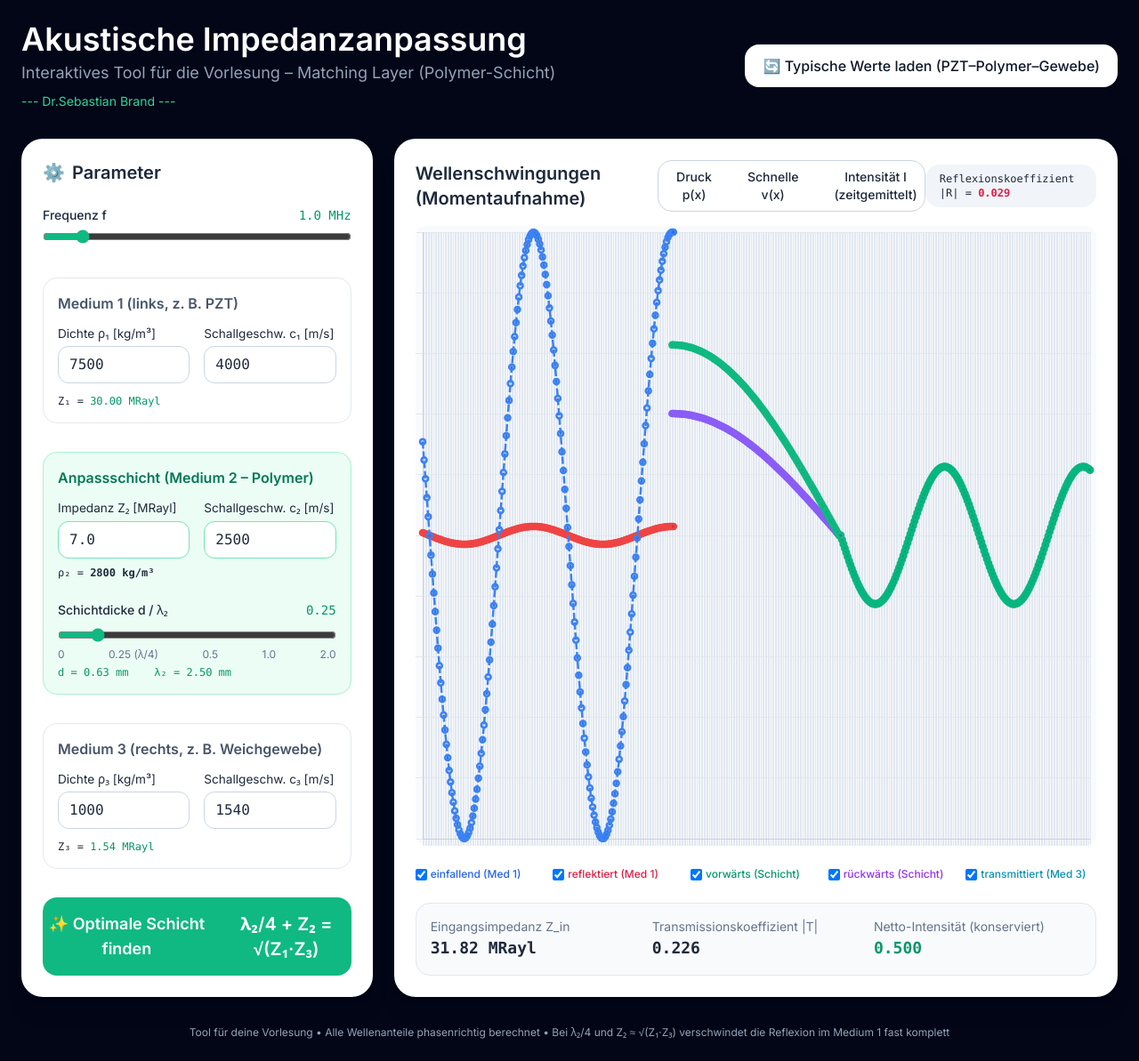
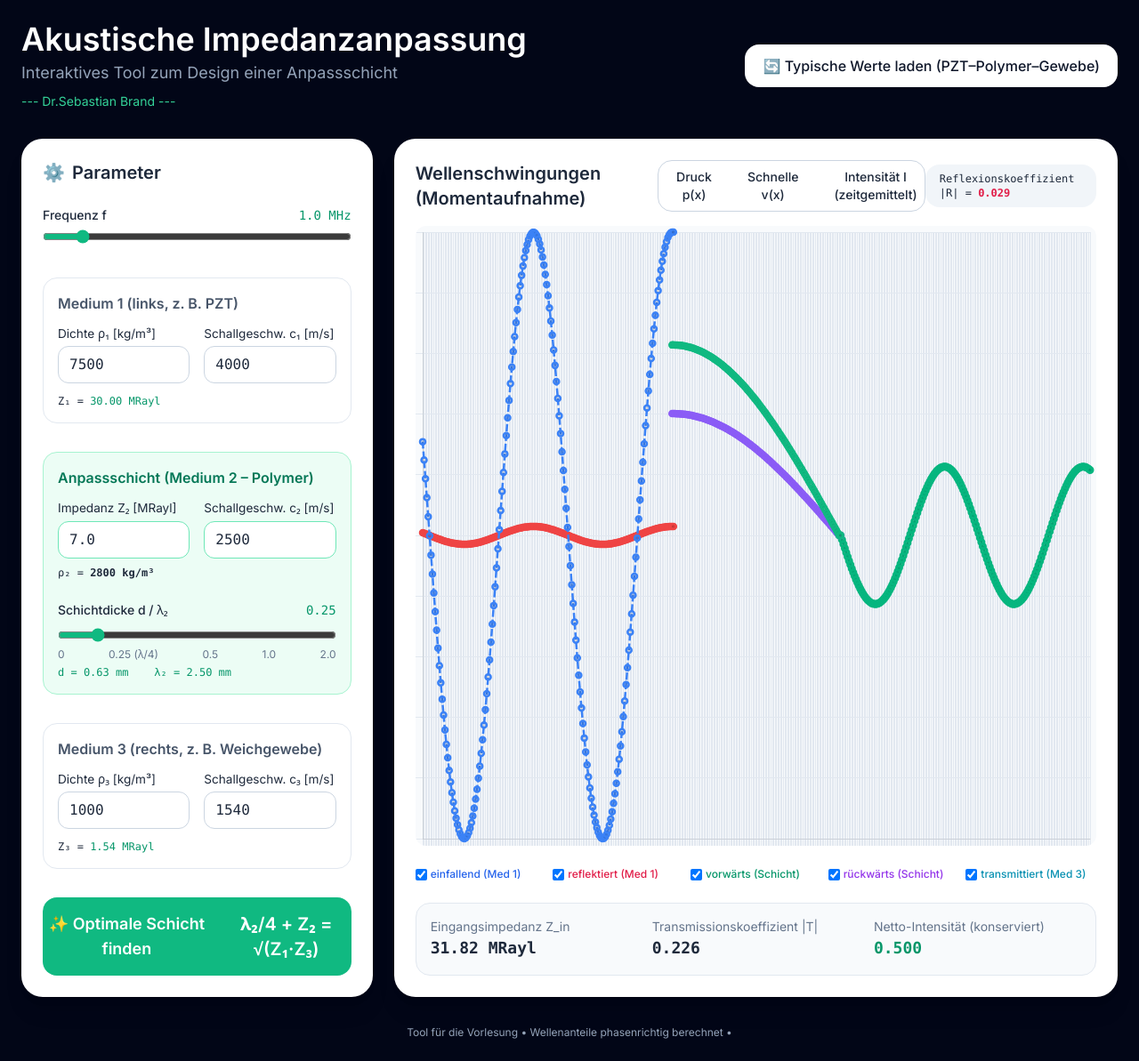
Before and after one commit to sebastianbrand-sys/Matching_Layer_Designer, a plain HTML site: page index.html in a window 1280 px wide. Shown: the whole page at 89% size. Drawn offline with nearby package versions, Linux system fonts and the light colour scheme.

Commit message:
Update index.html

```diff
--- a/index.html
+++ b/index.html
@@ -19,7 +19,7 @@
         <div class="flex justify-between items-center mb-8">
             <div>
                 <h1 class="text-4xl font-semibold text-white">Akustische Impedanzanpassung</h1>
-                <p class="text-slate-400 mt-1 text-lg">Interaktives Tool für die Vorlesung – Matching Layer (Polymer-Schicht)</p>
+                <p class="text-slate-400 mt-1 text-lg">Interaktives Tool zum Design einer Anpassschicht </p>
                 <p class="text-emerald-400 text-sm mt-2"> --- Dr.Sebastian Brand --- </p>
             </div>
             <div class="text-right">
@@ -202,8 +202,7 @@
         </div>
 
         <div class="text-center text-slate-400 text-xs mt-8">
-            Tool für deine Vorlesung • Alle Wellenanteile phasenrichtig berechnet •
-            Bei λ₂/4 und Z₂ ≈ √(Z₁·Z₃) verschwindet die Reflexion im Medium 1 fast komplett
+            Tool für die Vorlesung • Wellenanteile phasenrichtig berechnet •
         </div>
     </div>
 
```
